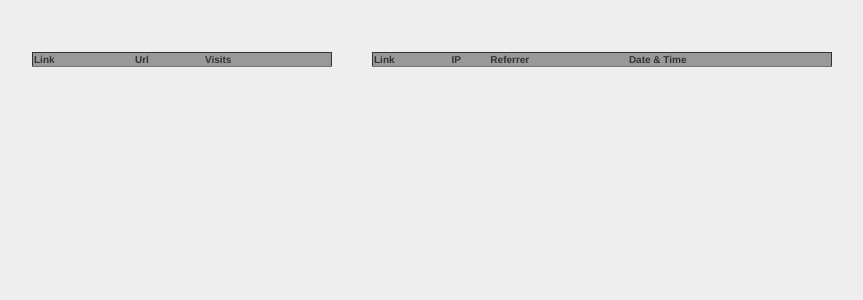
After one commit to Twaites/Lessn, a PHP site: template -/pages/stats.php in a window 1280 px wide. The commit adds this page. Shown: the top 300 px of the page, without its empty margins (208-1071 px from the left). Run offline with PHP 8.4, Linux system fonts and the light colour scheme; the template is opened without the code that fills it, so the values that code supplies are empty; some libraries are stand-ins or nearby versions.

Commit message:
Added stats to Lessn
Added statistics for how many times a link is visited, and who visits
those links. Simple implementation for now.

```diff
--- a/-/index.php
+++ b/-/index.php
@@ -106,7 +106,6 @@ if (isset($_GET['url']) && !empty($_GET['url']))
 		echo $new_url;
 		exit();
 	}
-
 	include('pages/done.php');
 }
 else
--- a/-/pages/done.php
+++ b/-/pages/done.php
@@ -12,4 +12,6 @@ input.focus();
 input.select();
 if (navigator.userAgent.match(/(iPod|iPhone|iPad)/) && navigator.userAgent.match(/AppleWebKit/)) input.removeAttribute('readonly');
 </script>
-<?php include('stubs/footer.php'); ?>
+<?php
+include('pages/stats.php');
+include('stubs/footer.php'); ?>
--- /dev/null
+++ b/-/pages/stats.php
@@ -0,0 +1,32 @@
+<div>
+<table id='linkData'>
+<th>Link</th>
+<th>Url</th>
+<th>Visits</th>
+<?php
+	$stats=mysql_query('SELECT * FROM `'.DB_PREFIX.'urls`');
+	while($stats_row=mysql_fetch_array($stats)){
+		print('<tr id="odd"><td>/'.$stats_row['short_link'].'</td><td class="url">'.$stats_row['url'].'</td><td>'.$stats_row['visits'].'</td></tr>');
+		$stats_row=mysql_fetch_array($stats);
+		if($stats_row)
+		print('<tr  id="even"><td>/'.$stats_row['short_link'].'</td><td class="url">'.$stats_row['url'].'</td><td>'.$stats_row['visits'].'</td></tr>');
+		}
+?>
+</table>
+<table id='visitData'>
+<th>Link</th>
+<th>IP</th>
+<th>Referrer</th>
+<th>Date & Time</th>
+<?php
+	$visit_stats=mysql_query('SELECT * FROM `'.DB_PREFIX.'log`');
+	while($visit_stats_row=mysql_fetch_array($visit_stats)){
+		print('<tr id="odd"><td>/'.$visit_stats_row['short_link'].'</td><td>'.$visit_stats_row['ip'].'</td><td  class="ref">'.$visit_stats_row['referrer'].'</td><td>'.$visit_stats_row['datetime'].'</td></tr>');
+		$visit_stats_row=mysql_fetch_array($visit_stats);
+		if($visit_stats_row)
+		print('<tr  id="even"><td>/'.$visit_stats_row['short_link'].'</td><td>'.$visit_stats_row['ip'].'</td><td class="ref">'.$visit_stats_row['referrer'].'</td><td>'.$visit_stats_row['datetime'].'</td></tr>');
+		}
+
+?>
+</table>
+</div>
--- a/-/stubs/header.php
+++ b/-/stubs/header.php
@@ -58,6 +58,60 @@ span code
 {
 	font-size: 10px;
 }
+div{
+	width:800px;
+	margin: auto;
+	padding-top: 20px;
+}
+#linkData
+{
+	float:left;
+	width: 300px;
+}
+#visitData
+{
+	float:right;
+	width:460px;
+}
+table
+{
+	border: solid 1px #333;
+	border-collapse: collapse;
+	text-align: left;
+
+}
+th
+{
+	font-size: 10px;
+
+}
+tr
+{
+	font-size: 10px;
+	border-bottom: solid 1px #777;
+	background: #999;
+}
+td
+{
+	padding-right:10px;
+}
+#odd
+{
+	background: #eee;
+}
+#even
+{
+	background: #ccc;
+}
+.url
+{
+	width:350px;
+	text-overflow
+}
+.ref
+{
+	width: 230px;
+}
 </style>
 </head>
 <body>
--- a/index.php
+++ b/index.php
@@ -12,6 +12,8 @@ if (isset($_GET['token']))
 	}else{
 		if ($result = mysql_query('SELECT * FROM `'.DB_PREFIX.'urls` WHERE short_link="'.$token.'" LIMIT 1')){
 			if ($row = mysql_fetch_array($result, MYSQL_ASSOC)){
+				mysql_query('INSERT INTO `'.DB_PREFIX.'log` SET short_link="'.$_GET['token'].'", ip="'.$_SERVER['REMOTE_ADDR'].'", referrer="'.$_SERVER['HTTP_REFERER'].'", useragent="'.$_SERVER['HTTP_USER_AGENT'].'", datetime="'.date("Y-m-d H:m:s").'"');
+				mysql_query('UPDATE `'.DB_PREFIX.'urls` SET `visits`="'.($row['visits']+1).'" WHERE short_link="'.$token.'"');
 				header($_SERVER['SERVER_PROTOCOL'].' 301 Moved Permanently');
 				header('Location:'.stripslashes($row['url']));
 				exit();
```
Also changed, not shown: -/db.php (+10 -0 lines), -/pages/add.php (+9 -6 lines).
